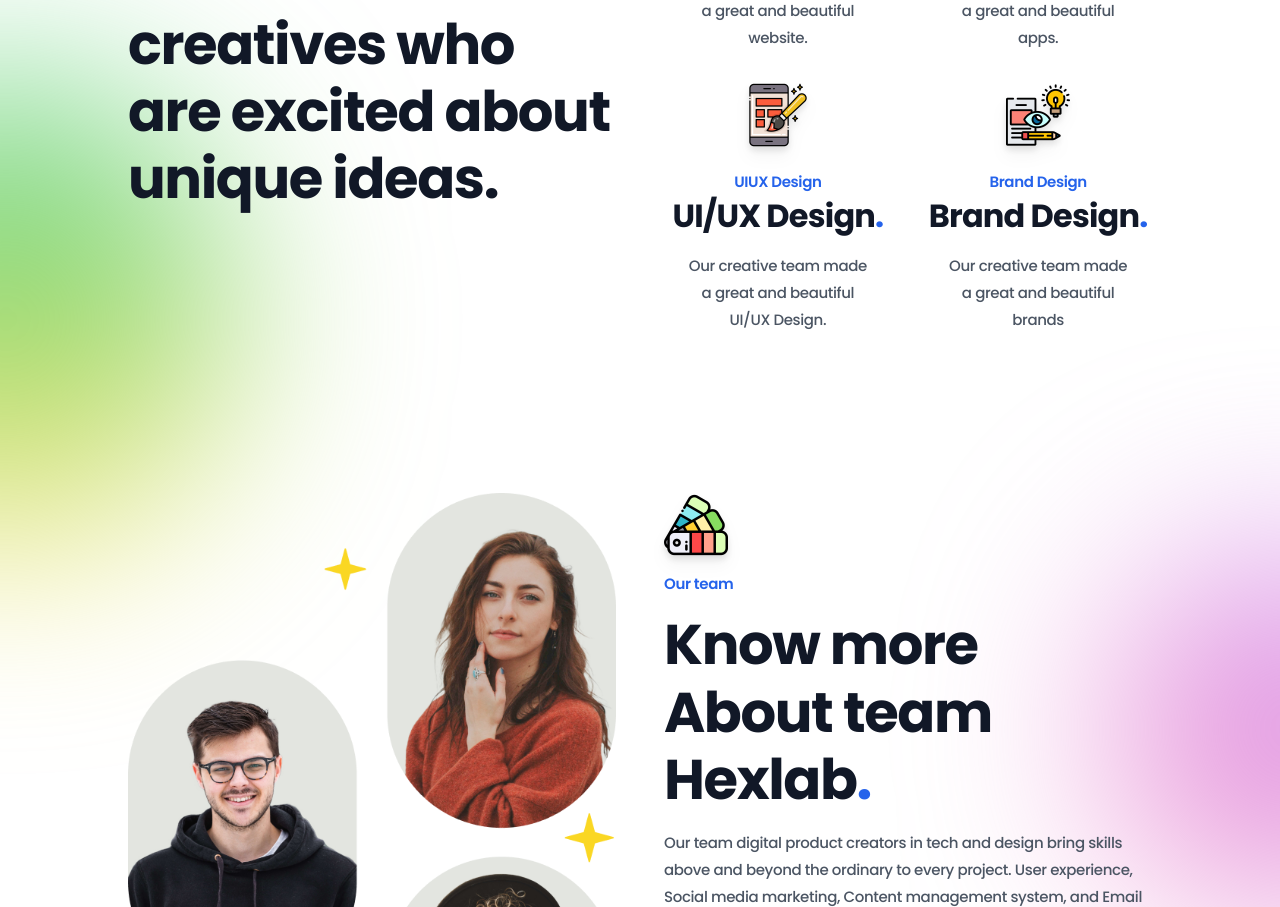
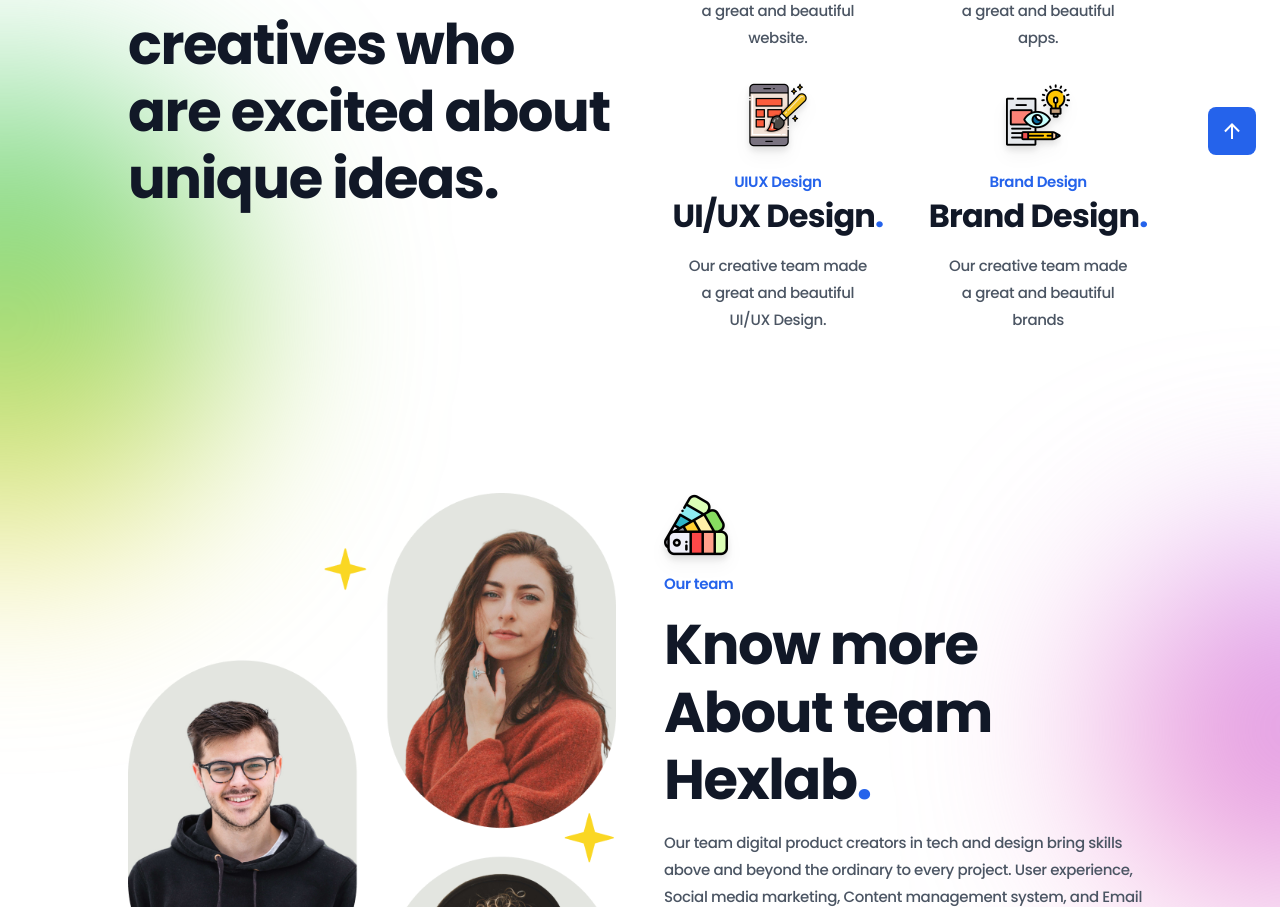
Before and after one commit to fajarfadillahh/hexlab-digital-marketing-react-tailwind, a React (Vite) app: page / in a window 1280 px wide. Shown: the part 1445-2352 px from the top of the page. Built offline with nearby package versions, Linux system fonts and the light colour scheme.

Commit message:
create: ScrollToTop components

```diff
--- /dev/null
+++ b/src/components/ScrollToTop.jsx
@@ -0,0 +1,36 @@
+import React, { useEffect, useState } from "react";
+import { RiArrowUpLine } from "react-icons/ri";
+
+const ScrollToTop = () => {
+  const [scrollVisible, setScrollVisible] = useState(false);
+
+  useEffect(() => {
+    window.addEventListener("scroll", () => {
+      if (window.scrollY > 600) {
+        setScrollVisible(true);
+      } else {
+        setScrollVisible(false);
+      }
+    });
+  });
+
+  const scrollToTop = () => {
+    window.scrollTo({
+      top: 0,
+      behavior: "smooth",
+    });
+  };
+
+  return (
+    <div
+      className={`scrolltop fixed right-6 z-50 inline-flex cursor-pointer rounded-lg bg-blue-600 p-3 text-[1.5rem] text-white transition-all duration-400 hover:bg-blue-800 ${
+        scrollVisible ? "bottom-12" : "-bottom-full"
+      }`}
+      onClick={scrollToTop}
+    >
+      <RiArrowUpLine />
+    </div>
+  );
+};
+
+export default ScrollToTop;
--- a/src/pages/Home.jsx
+++ b/src/pages/Home.jsx
@@ -6,6 +6,7 @@
 import Testimonial from "../components/Testimonial";
 import Subscribe from "../components/Subscribe";
 import Footer from "../components/Footer";
+import ScrollToTop from "../components/ScrollToTop";
 
 // import parts
 import Hero from "../parts/HomePage/Hero";
@@ -28,6 +29,7 @@
         <Testimonial />
         <Subscribe />
         <Footer />
+        <ScrollToTop />
       </div>
     </>
   );
```
